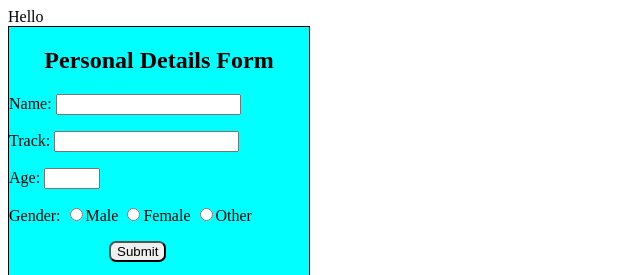
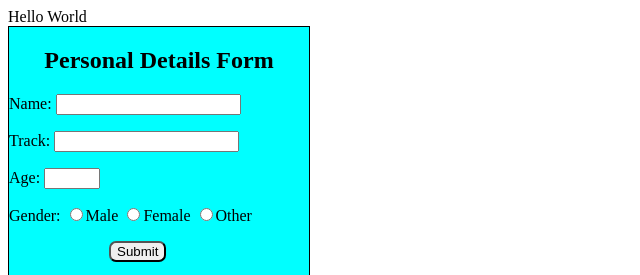
Before and after one commit to SanjogKsh/test-repo, a plain HTML site: page Untitled-1.html in a window 1280 px wide. Shown: the top 275 px of the page, 0-640 px from the left. Drawn offline with Linux system fonts and the light colour scheme.

Commit message:
Modified in folder2

```diff
--- a/Untitled-1.html
+++ b/Untitled-1.html
@@ -29,7 +29,7 @@
         </script>
     </head>
     <body >
-        <p1>Hello</p1>
+        <p1>Hello World</p1>
         <div onsubmit="return false;" style="background-color: cyan;border: 1px solid;width: 300px;height: 250px;" >
         <h2 style="text-align:center">Personal Details Form</h2>
         <p><label>Name:</label>
```
